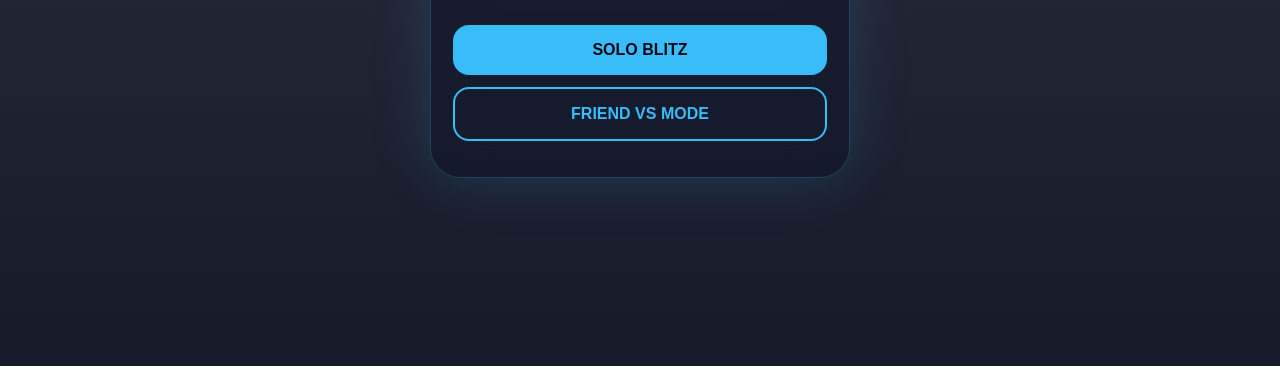
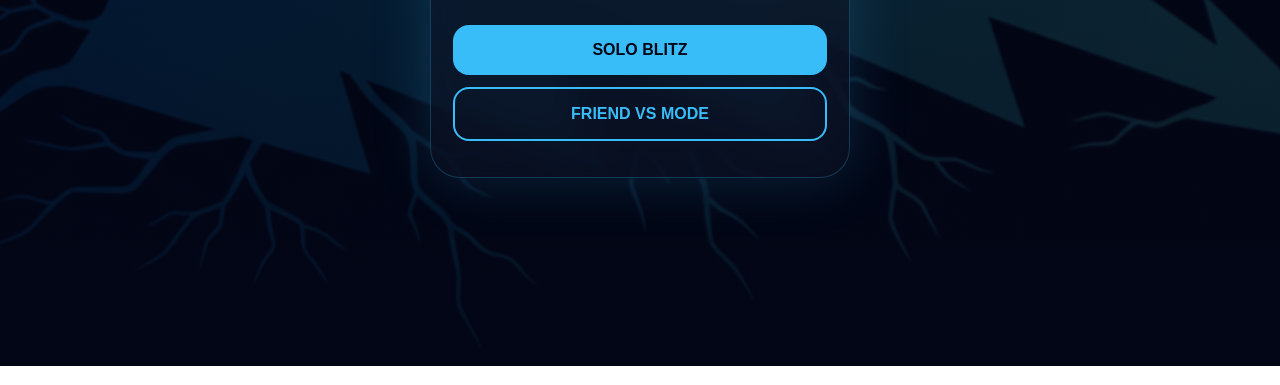
Before and after one commit to nandkishorchinni447/Goth-57, a plain HTML site: page index.html in a window 1280 px wide. Shown: the part 415-800 px from the top of the page. Drawn offline with Linux system fonts and the light colour scheme.

Commit message:
fixed background

```diff
--- a/index.html
+++ b/index.html
@@ -26,7 +26,7 @@ body{
 
  background:
  linear-gradient(rgba(2,6,23,.82),rgba(2,6,23,.92)),
- url("neural-bg.png");
+ url("1771741910288.png");
 
  background-size:cover;
  background-position:center;
```
